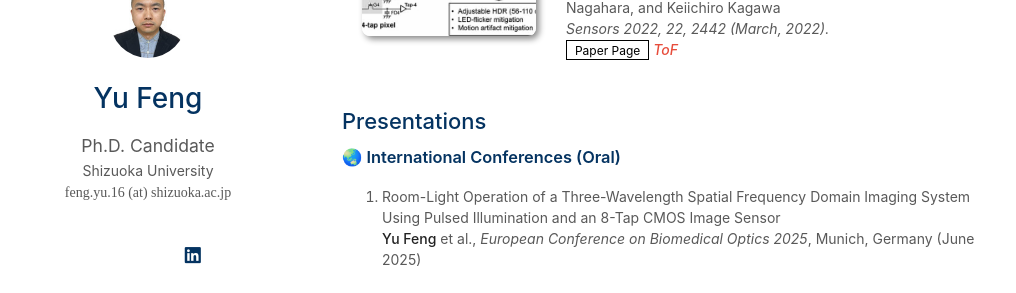
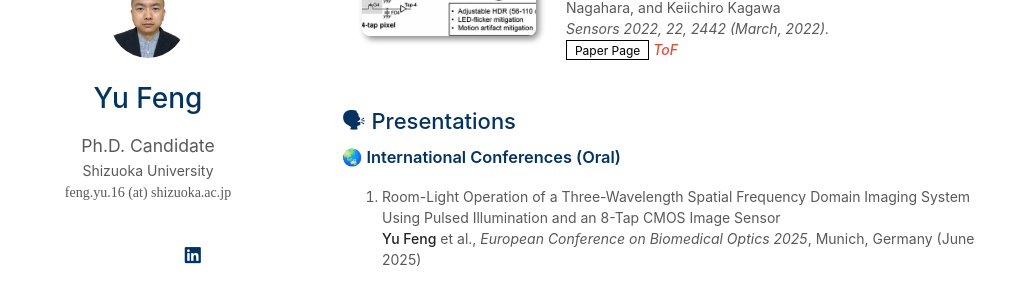
Before and after one commit to y-fen/y-fen.github.io, a Jekyll site: the page built from index.md, in a window 1280 px wide and 900 px high, scrolled down 1134 px. Shown: the part 152-445 px from the top of the window, without its empty margins (128-1144 px from the left). Built offline with Jekyll 4.4.1, drawn with Linux system fonts in a browser that asks for light colours; a style sheet for code colours, icons or effects is not loaded; our own code applies the rules of GitHub Pages for plain Markdown files.

```diff
--- a/_includes/presentation.md
+++ b/_includes/presentation.md
@@ -1,4 +1,4 @@
-## Presentations
+## 🗣 Presentations
 
 ### 🌏 International Conferences (Oral)
 
```
